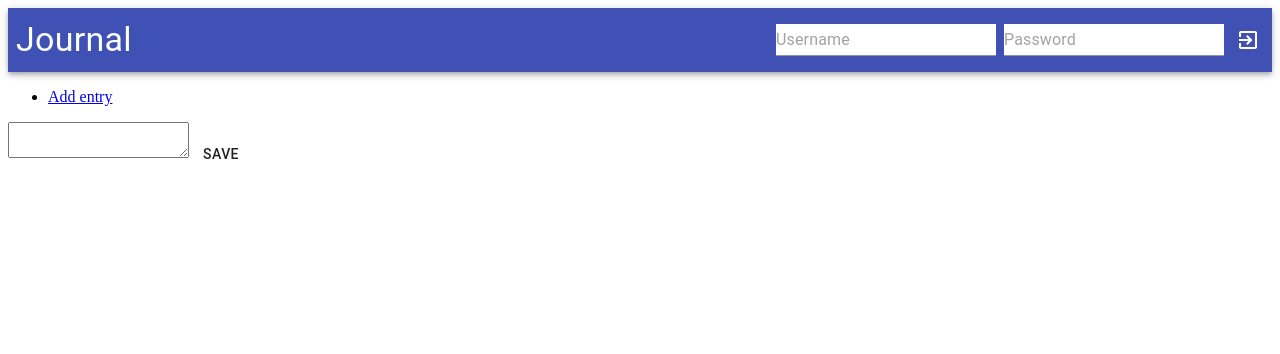
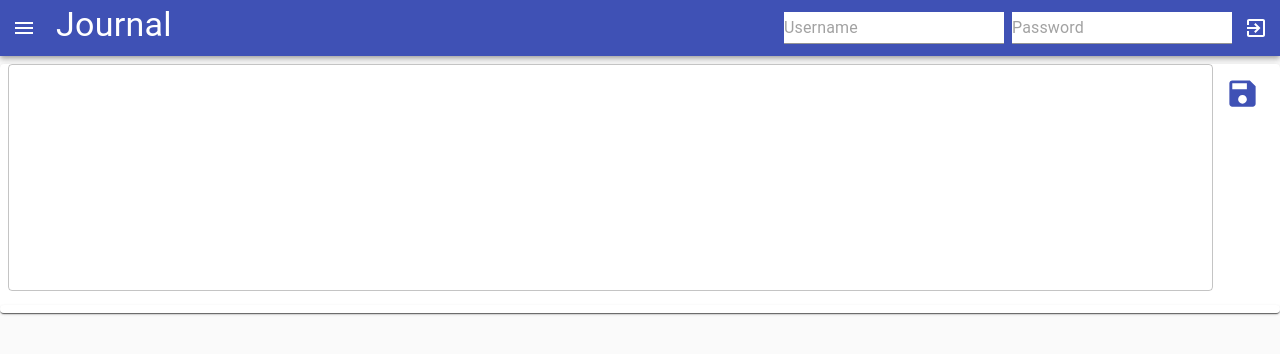
Before and after one commit to thomai-d/Journal, a React (Create React App) app in the folder src/Journal.Server/ClientApp/: page /new in a window 1280 px wide. Shown: the top 354 px of the page. Built offline with nearby package versions, Linux system fonts and the light colour scheme.

Commit message:
Client: Implemented new doc GUI

```diff
--- a/src/Journal.Server/ClientApp/src/App.tsx
+++ b/src/Journal.Server/ClientApp/src/App.tsx
@@ -5,17 +5,13 @@ import Home from './components/Home';
 import Counter from './components/Counter';
 import FetchData from './components/FetchData';
 import NewEntry from './components/NewEntry';
-import { Link } from 'react-router-dom';
+import { CssBaseline } from '@material-ui/core';
 
 export default () => {
 
   return (
     <Layout>
-        <nav>
-            <ul>
-                <li><Link to="/new">Add entry</Link></li>
-            </ul>
-        </nav>
+        <CssBaseline />
 
         <Route exact path='/' component={Home} />
         <Route path='/counter' component={Counter} />
--- a/src/Journal.Server/ClientApp/src/components/Layout.tsx
+++ b/src/Journal.Server/ClientApp/src/components/Layout.tsx
@@ -1,9 +1,70 @@
 import * as React from 'react';
-import NavMenu from './NavMenu';
+import { AppBar, Typography, Grid, IconButton, Drawer, List, ListItem, Paper } from '@material-ui/core';
+import { Menu } from '@material-ui/icons';
+import LoginBar from './LoginBar';
+import { useHistory } from 'react-router';
 
-export default (props: { children?: React.ReactNode }) => (
-    <React.Fragment>
-        <NavMenu/>
-        {props.children}
-    </React.Fragment>
-);
+export default (props: { children?: React.ReactNode }) => {
+
+    const [isOpen, setIsOpen] = React.useState(false);
+    const history = useHistory();
+
+    const onMenuToggle = () => {
+        setIsOpen(!isOpen);
+    }
+
+    const onMenuClose = () => {
+        setIsOpen(false);
+    }
+
+    const goto = (url: string) => {
+        history.push(url);
+        setIsOpen(false);
+    }
+
+    return (
+      <React.Fragment>
+        <header>
+          <AppBar position="static">
+            <Grid container alignItems="center" style={{ height: '4em' }}>
+              <Grid item xs>
+                <Grid container justify="flex-start">
+                  <Grid item>
+                    <IconButton color="inherit" onClick={onMenuToggle}>
+                      <Menu />
+                    </IconButton>
+                  </Grid>
+                  <Grid item>
+                    <Typography variant="h4" style={{ marginLeft: '8px' }}>
+                      Journal
+                    </Typography>
+                  </Grid>
+                </Grid>
+              </Grid>
+
+              <Grid item xs>
+                <LoginBar />
+              </Grid>
+            </Grid>
+          </AppBar>
+          <Drawer open={isOpen} onClose={onMenuClose}>
+            <nav>
+              <List>
+                <ListItem
+                  button
+                  onClick={() => {
+                    goto('/new');
+                  }}
+                >
+                  New
+                </ListItem>
+              </List>
+            </nav>
+          </Drawer>
+        </header>
+        <main>
+          <Paper>{props.children}</Paper>
+        </main>
+      </React.Fragment>
+    );
+};
--- a/src/Journal.Server/ClientApp/src/components/LoginBar.tsx
+++ b/src/Journal.Server/ClientApp/src/components/LoginBar.tsx
@@ -35,7 +35,6 @@ const dispatchToProps = (dispatch: Dispatch<AnyAction>) =>
 type DispatchProps = ReturnType<typeof dispatchToProps>;
 
 class LoginBar extends React.Component<Props & DispatchProps, State> {
-  private userButton: EventTarget | null = null;
 
   constructor(props: any) {
     super(props);
--- a/src/Journal.Server/ClientApp/src/components/NavMenu.tsx
+++ /dev/null
@@ -1,38 +0,0 @@
-import * as React from 'react';
-import { AppBar, Typography, Grid } from '@material-ui/core';
-import LoginBar from './LoginBar';
-
-export default class NavMenu extends React.PureComponent<
-  {},
-  { isOpen: boolean }
-> {
-  public state = {
-    isOpen: false,
-  };
-
-  public render() {
-    return (
-      <header>
-        <AppBar position="static">
-          <Grid container alignItems="center" style={{height: '4em'}}>
-            <Grid item xs>
-              <Typography variant="h4" style={{marginLeft: '8px'}}>
-                Journal
-              </Typography>
-            </Grid>
-
-            <Grid item xs>
-              <LoginBar />
-            </Grid>
-          </Grid>
-        </AppBar>
-      </header>
-    );
-  }
-
-  private toggle = () => {
-    this.setState({
-      isOpen: !this.state.isOpen,
-    });
-  };
-}
--- a/src/Journal.Server/ClientApp/src/components/NewEntry.tsx
+++ b/src/Journal.Server/ClientApp/src/components/NewEntry.tsx
@@ -1,23 +1,87 @@
 import * as React from 'react';
 import { ApplicationState } from '../store';
 import { connect } from 'react-redux';
-import { Button } from '@material-ui/core';
+import { TextField, IconButton, createStyles, Paper, Chip, WithStyles, Theme, withStyles } from '@material-ui/core';
+import { Save } from '@material-ui/icons';
 
-type Props = {};
+const styles = (theme: Theme) => createStyles({
+  chiplist: {
+    display: 'flex',
+    flexWrap: 'wrap',
+    listStyle: 'none',
+    justifyContent: 'flex-start',
+    padding: theme.spacing(0.5)
+  },
 
-class NewEntry extends React.Component<Props> {
+  chip: {
+    margin: theme.spacing(0.5)
+  }
+});
+
+interface Props extends WithStyles<typeof styles>{
+}
+
+interface State {
+  tags: string[];
+};
+
+class NewEntry extends React.Component<Props, State> {
+
+  constructor(props: any) {
+    super(props);
+    this.state = {
+      tags: []
+    }
+  }
 
   render() {
+
     return (
       <>
-      <textarea></textarea>
-      <Button>Save</Button>
+        <form noValidate autoComplete="off" style={{ margin: '8px', display: 'flex', alignItems: 'flex-start' }}
+              onSubmit={this.onSubmit}>
+              <TextField multiline name="text" rows="10" variant="outlined" fullWidth
+                        style={{ flex: 1 }} onChange={this.onTextChange}></TextField>
+
+              <IconButton type="submit">
+                <Save color="primary" fontSize="large" />
+              </IconButton>
+        </form>
+
+        <Paper component="ul" className={this.props.classes.chiplist}>
+          {this.state.tags.map(tag => (
+            <li key={tag}>
+              <Chip label={tag} className={this.props.classes.chip}
+                    onClick={() => this.onTagSelected(tag)} />
+            </li>
+          ))}
+        </Paper>
       </>
     );
+  }
+
+  onSubmit = (e: React.FormEvent<HTMLFormElement>) => {
+    e.preventDefault();
+  }
+
+  onTextChange = (e: React.ChangeEvent<HTMLTextAreaElement>) => {
+    const text = e.target.value;
+    const allTags = text.match(/#[A-Za-z_\-À-ž]+/g);
+    if (!allTags) {
+      this.setState({ tags: [] });
+      return;
+    }
+
+    const tags = [...new Set(allTags.map(t => t.substr(1)))];
+    this.setState({ tags });
+  }
+
+  onTagSelected = (tag: string) => {
+    console.log(tag);
   }
 
 }
 
 export default connect(
   (state: ApplicationState) => state
-)(NewEntry);
+)(withStyles(styles)(NewEntry));
```
